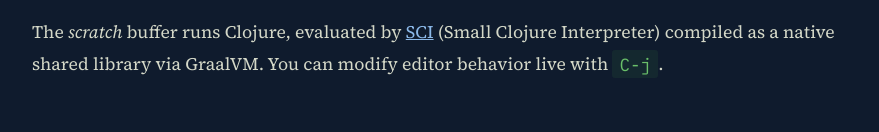
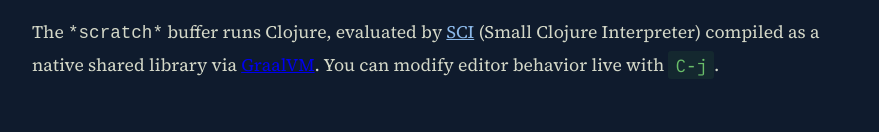
Before and after one commit to tlehman/hammock, a plain HTML site: page index.html in a window 1280 px wide. Shown: the part 1042-1174 px from the top of the page, without its empty margins (200-1079 px from the left). Drawn offline with Linux system fonts and the light colour scheme.

Commit message:
Link to GraalVM

```diff
--- a/index.html
+++ b/index.html
@@ -436,9 +436,9 @@
       It's built for people who think in Clojure and write in GitHub-flavored Markdown.
     </p>
     <p>
-      The <em>scratch</em> buffer runs Clojure, evaluated by
+      The <code>*scratch*</code> buffer runs Clojure, evaluated by
       <a href="https://github.com/babashka/sci" style="color: var(--blue-light);">SCI</a>
-      (Small Clojure Interpreter) compiled as a native shared library via GraalVM.
+      (Small Clojure Interpreter) compiled as a native shared library via <a href="https://www.graalvm.org">GraalVM</a>.
       You can modify editor behavior live with <code style="font-family: 'IBM Plex Mono', monospace; color: var(--green-bright); background: rgba(74,158,74,0.1); padding: 0.15em 0.4em; border-radius: 3px;">C-j</code>.
     </p>
   </section>
```
